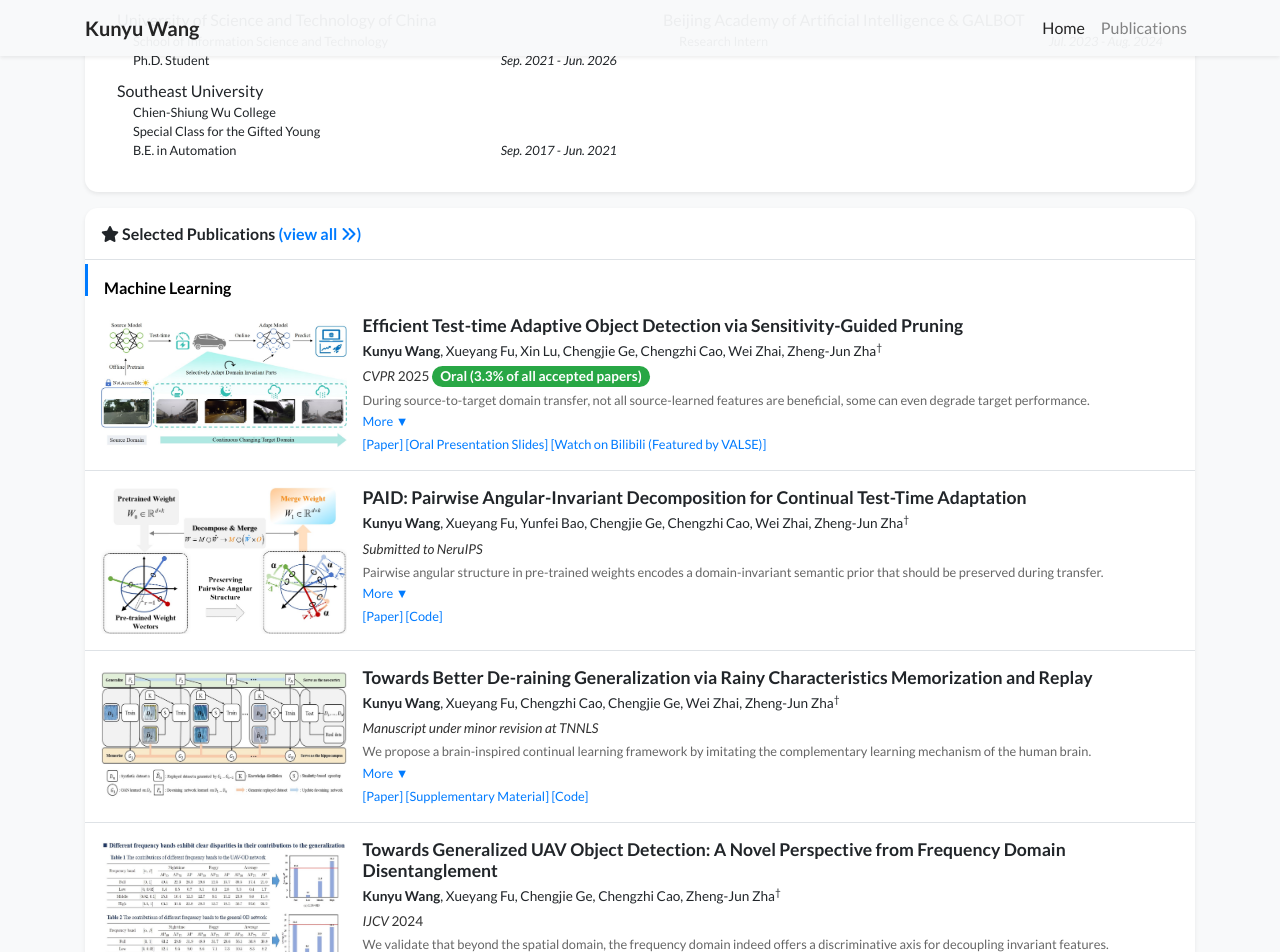
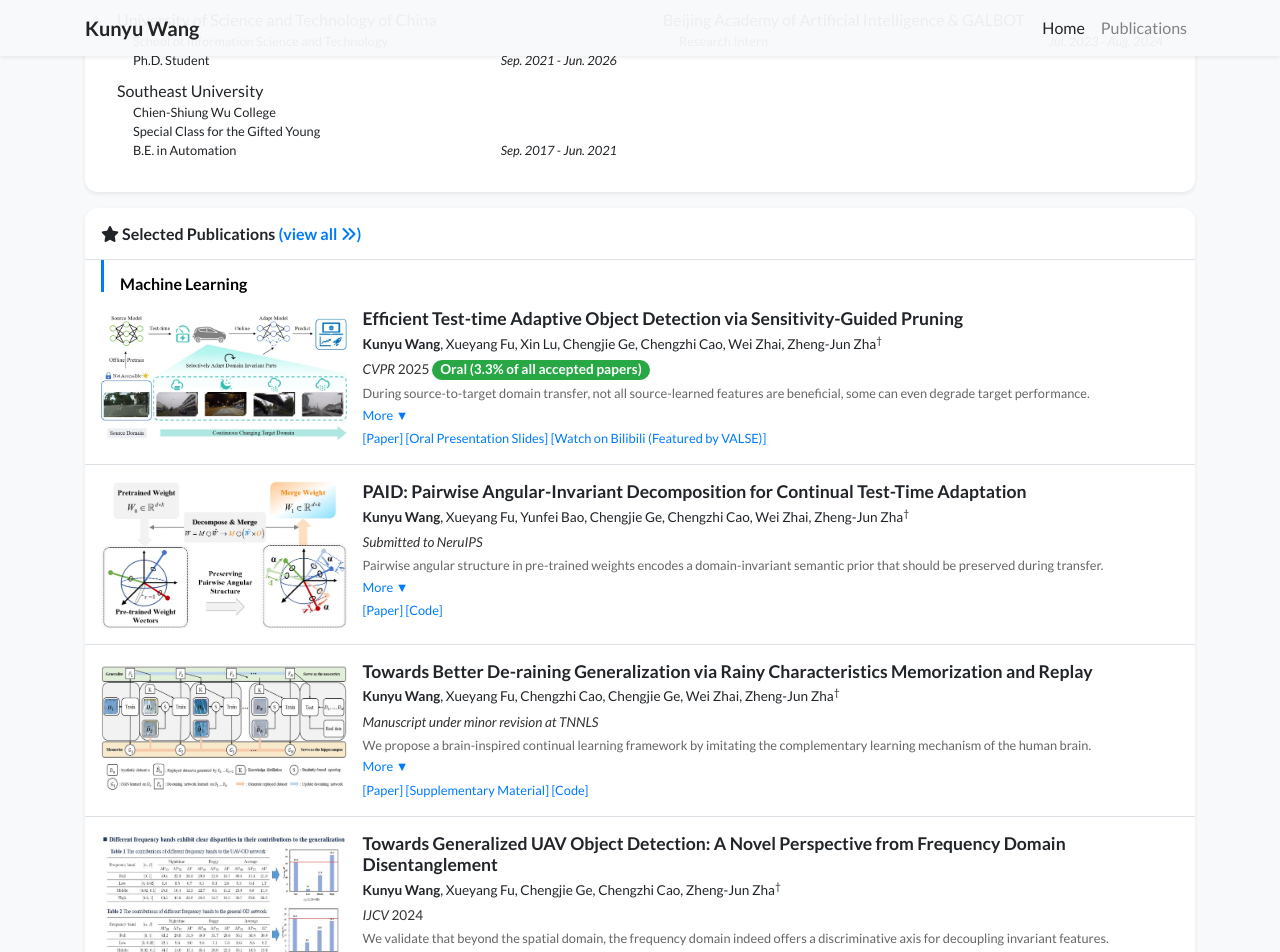
Before and after one commit to wangkunyu241/wangkunyu241.github.io, a Jekyll site: the page built from index.html, in a window 1280 px wide and 1400 px high, scrolled down 892 px. Shown: the top 952 px of the window. Built offline with Jekyll 4.4.1, drawn with Linux system fonts in a browser that asks for light colours; nearby versions of some CDN libraries; a style sheet for code colours, icons or effects is not loaded.

Commit message:
Update global.css

```diff
--- a/assets/css/global.css
+++ b/assets/css/global.css
@@ -183,5 +183,5 @@ div.lazy {
   border-left: 3px solid #007bff;
   padding-left: 0.5rem;
 
-  margin: 0.2rem 0;
+  margin: 0 1rem;
 }
```
